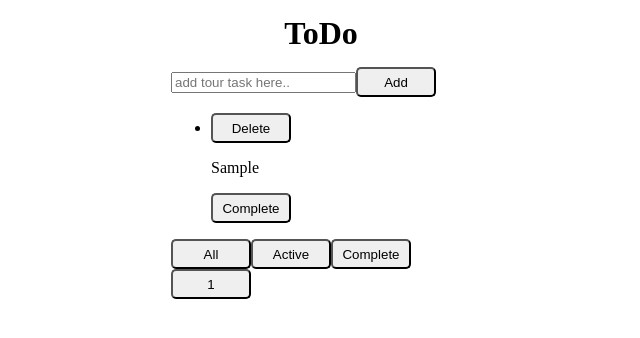
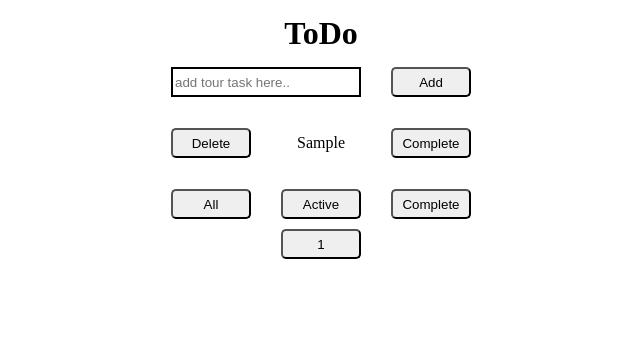
Before and after one commit to ZakharEliseev/reactTodo, a React (Vite) app: page / in a window 1280 px wide. Both pictures are taken after typing "Sample" into the empty fields and a click on the button "Add". Shown: the top 338 px of the page, without its empty margins (319-959 px from the left). Built offline with nearby package versions, Linux system fonts and the light colour scheme.

Commit message:
refactor styles

```diff
--- a/src/components/AddTaskForm.tsx
+++ b/src/components/AddTaskForm.tsx
@@ -28,11 +28,11 @@ export class AddTaskForm extends Component<AddFormProps, InputValueState> {
     const { inputValue } = this.state;
 
     return (
-      <form className="todo-form" onSubmit={(e) => this.handleSubmitTask(e)}>
+      <form className="todoForm" onSubmit={(e) => this.handleSubmitTask(e)}>
         <input
           type="text"
           name="task"
-          className="todo-form__input"
+          className="todoFormInput"
           placeholder="add tour task here.."
           value={inputValue}
           onChange={this.handleValueChange}
--- a/src/components/App.tsx
+++ b/src/components/App.tsx
@@ -82,7 +82,7 @@ export class App extends Component<{}, TaskListState> {
       <>
         <h1 className="header">ToDo</h1>
         <AddTaskForm onAddTask={this.handleAddTask} />
-        <ul className="todo-list">
+        <ul className="todoList">
           {paginatedTask.map((task) => (
             <TaskItem
               {...task}
--- a/src/components/Filters.tsx
+++ b/src/components/Filters.tsx
@@ -24,7 +24,7 @@ export class Filters extends Component<FilterProps> {
 
   render() {
     return (
-      <div className="todo-filters">
+      <div className="todoFilters">
         {this.filtersMap.map(({ label, value }) => (
           <button
             key={value}
--- a/src/components/Paginator.tsx
+++ b/src/components/Paginator.tsx
@@ -15,7 +15,7 @@ export class Paginator extends Component<PaginatorProps> {
     const pages = Array.from({ length: totalPages }, (_, index) => index + this.INDEX_SHIFT);
 
     return (
-      <div className="todo-paging">
+      <div className="todoPaging">
         {pages.map((page) => (
           <button
             className={this.props.currentPage === page ? 'active-button' : ''}
--- a/src/components/TaskItem.tsx
+++ b/src/components/TaskItem.tsx
@@ -9,7 +9,7 @@ export class TaskItem extends Component<TaskItemProps> {
 
   render() {
     const { id, text, onDelete, onComplete, isComplete } = this.props;
-    const completeTaskClass = isComplete ? 'todo-list__complete-task' : '';
+    const completeTaskClass = isComplete ? 'todoListCompleteTask' : '';
     return (
       <li>
         <button onClick={() => onDelete(id)}>Delete</button>
```
Also changed, not shown: src/index.scss (+5 -5 lines). Lines whose indentation alone changed are shown as unchanged.
